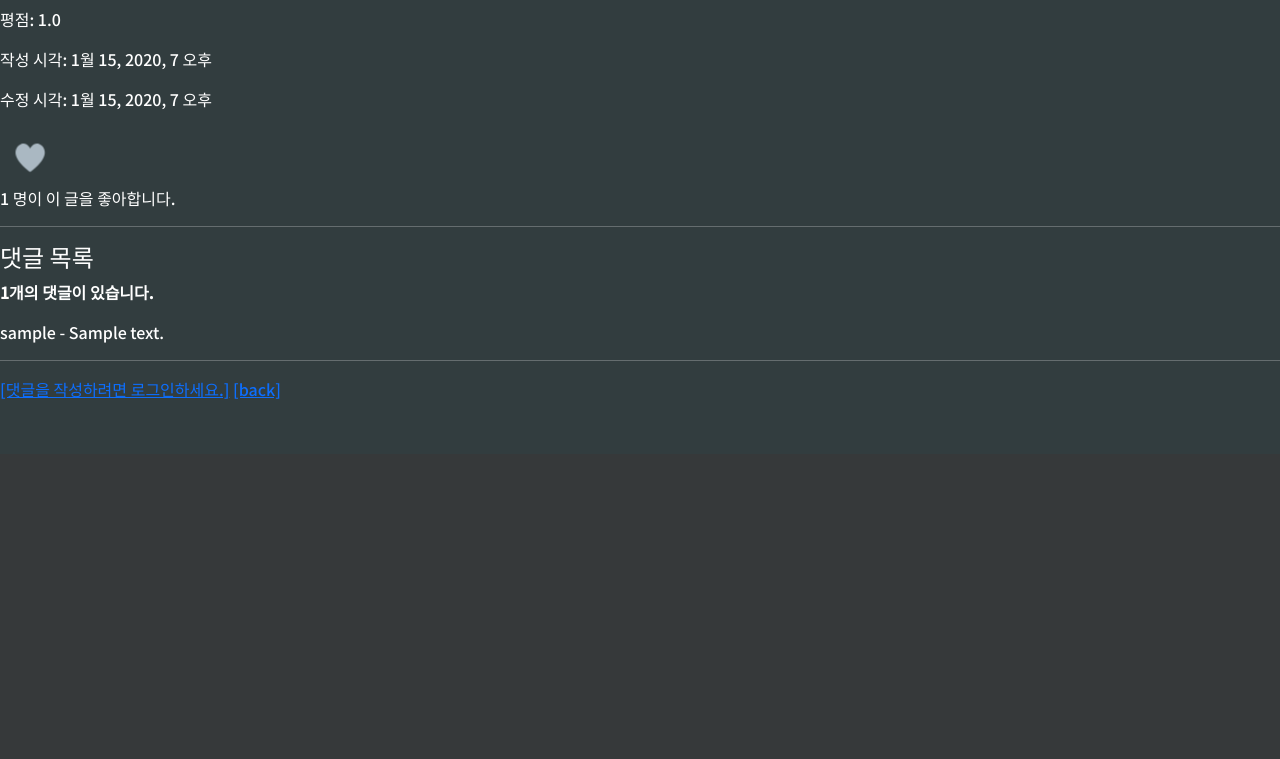
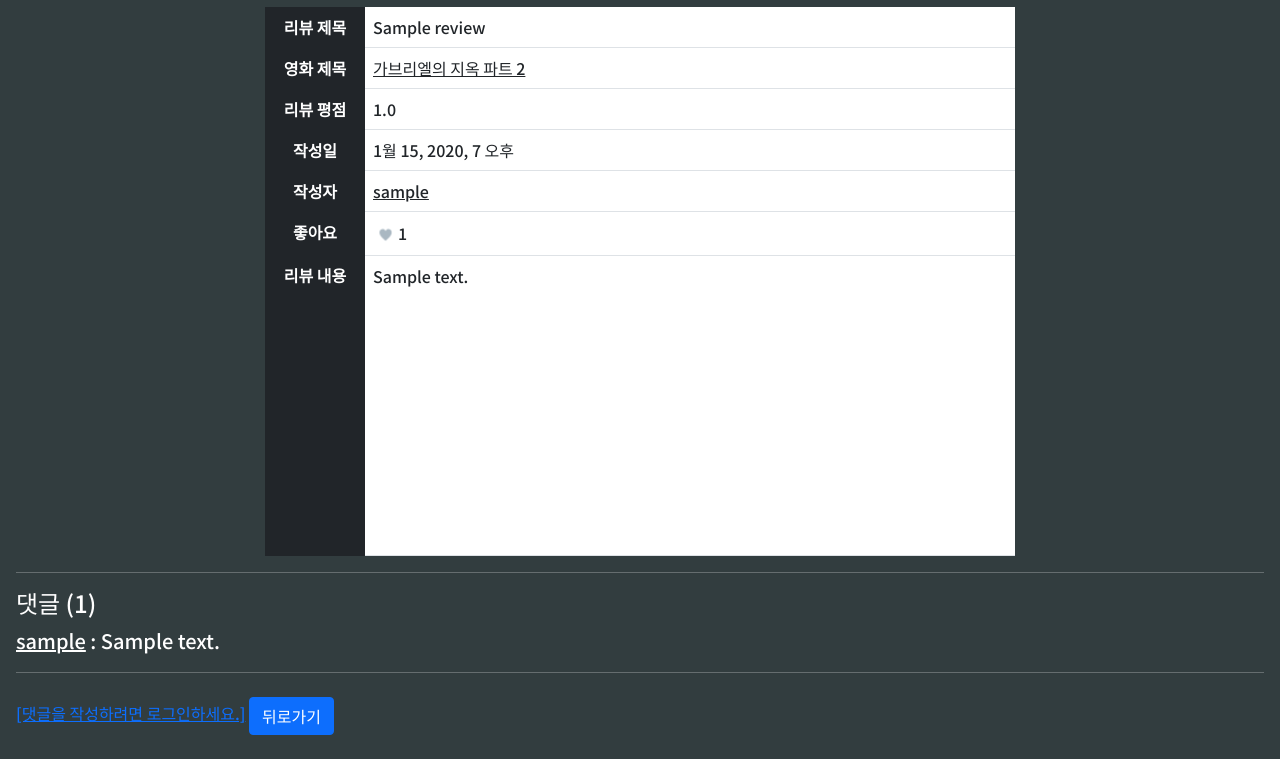
Before and after one commit to gaal94/Guns-Movies, a Django app: page /community/1/ in a window 1280 px wide. Shown: the part 346-1105 px from the top of the page. Before the commit the page ends 745 px from the top, so only its background shows below. Run offline with Django 3.2, Linux system fonts and the light colour scheme; data comes from the database, SQL or seed files in the repository; tables that the repository leaves empty hold one stand-in row (values such as "Sample post"); some libraries are stand-ins or nearby versions.

Commit message:
review detail completed

```diff
--- a/community/forms.py
+++ b/community/forms.py
@@ -1,3 +1,4 @@
+from tkinter import Widget
 from django import forms
 from .models import Review, Comment
 
@@ -15,11 +16,19 @@
 
     class Meta:
         model = Review
-        fields = ['title', 'rank', 'content']
+        fields = ['title', 'rank', 'content',]
 
 
 class CommentForm(forms.ModelForm):
 
     class Meta:
         model = Comment
-        exclude = ['review', 'user']
+        exclude = ['review', 'user',]
+        widgets = {
+            'content': forms.TextInput(
+                attrs={
+                    'style': 'width: 500px; height: 40px;',
+                    'placeholder': '내용을 작성해주세요.',
+                }
+            )
+        }
--- a/community/templates/community/detail.html
+++ b/community/templates/community/detail.html
@@ -5,7 +5,7 @@
     svg {
       cursor: pointer;
       overflow: visible;
-      width: 60px;
+      width: 25px;
     }
     svg #heart {
       transform-origin: center;
@@ -220,16 +220,43 @@
 {% endblock style %}
 
 {% block content %}
-  <h2 class="text-center">DETAIL</h2>
-  <h3>{{ review.pk }} 번째 글</h3>
-  <hr>
-  <p>제목: {{ review.title }}</p>
-  <p>작성자: <a href="{% url 'accounts:profile' review.user.username %}">{{ review.user.username }}</a></p>
-  <p>영화 제목: {{ review.movie_title }}</p>
-  <p>내용: {{ review.content }}</p>
-  <p>평점: {{ review.rank }}</p>
-  <p>작성 시각: {{ review.created_at }}</p>
-  <p>수정 시각: {{ review.updated_at }}</p>
+  <div class="m-3">
+    <div>
+      <table class="table bg-white mx-auto mb-0" style="height: 0px; width: 750px;">
+        <thead style="background-color: #323D3F;">
+          <tr>
+            <th scope="col" style="border: 0; width: 100px;"></th>
+            <th scope="col" style="border: 0;"></th>
+          </tr>
+        </thead>
+        <tbody>
+          <tr>
+            <th scope="row" colspan="2" class="text-center" style="background-color: #323D3F; border: 0;"><img src="{{ review.movie_title.poster_path }}" alt="{{ review.movie_title.title }}" style="width: 300px;"></th>
+          </tr>
+          <tr>
+            <th scope="row" class="text-center bg-dark text-white" style="border: 0;">리뷰 제목</th>
+            <td>{{ review.title }}</td>
+          </tr>
+          <tr>
+            <th scope="row" class="text-center bg-dark text-white" style="border: 0;">영화 제목</th>
+            <td><a href="{% url 'movies:detail' review.movie_title.pk %}" class="text-dark">{{ review.movie_title }}</a></td>
+          </tr>
+          <tr>
+            <th scope="row" class="text-center bg-dark text-white" style="border: 0;">리뷰 평점</th>
+            <td>{{ review.rank }}</td>
+          </tr>
+          <tr>
+            <th scope="row" class="text-center bg-dark text-white" style="border: 0;">작성일</th>
+            <td>{{ review.created_at }}</td>
+          </tr>
+          <tr>
+            <th scope="row" class="text-center bg-dark text-white" style="border: 0;">작성자</th>
+            <td><a href="{% url 'accounts:profile' review.user.username %}" class="text-dark">{{ review.user.username }}</a></td>
+          </tr>
+          <tr>
+            <th scope="row" class="text-center bg-dark text-white" style="border: 0;">좋아요</th>
+            <td>
+              <div class="d-flex align-items-center">
                 <div id="main-content">
                   <div>
                     <input type="checkbox" id="checkbox-{{ review.pk }}" class="checkbox" data-review-id="{{ review.pk }}"
@@ -282,43 +309,60 @@
                     </label>
                   </div>
                 </div>
-  <p><span id="like-count-{{ review.pk }}">{{ review.like_users.all|length }}</span> 명이 이 글을 좋아합니다.</p>
+                <span id="like-count-{{ review.pk }}">{{ review.like_users.all|length }}</span>
+              </div>
+            </td>
+          </tr>
+          <tr>
+            <th scope="row" class="text-center bg-dark text-white" style="border: 0;">리뷰 내용</th>
+            <td style="height: 300px; display: block; overflow: auto;">{{ review.content }}</td>
+          </tr>
           {% if review.user == request.user %}
-    <a href="{% url 'community:update' review.pk %}">UPDATE</a>
-    <form action="" method="POST">
+            <tr>
+              <th scope="row" class="text-center bg-dark" style="border: 0;"></th>
+              <td style="border: 0;">
+                <div class="d-flex justify-content-end">
+                  <a href="{% url 'community:update' review.pk %}"><button class="btn btn-success">리뷰 수정</button></a>
+                  <form action="" method="POST" class="mx-3">
                     {% csrf_token %}
-      <button>DELETE</button>
+                    <button class="btn btn-success">리뷰 삭제</button>
                   </form>
+                </div>
+              </tdle=>
+            </tr>
           {% endif %}
+        </tbody>
+      </table>
+    </div>
+
     <hr>
-  <h4>댓글 목록</h4>
-  {% if comments|length %}
-    <p><b>{{ comments|length }}개의 댓글이 있습니다.</b></p>
-  {% endif %}
+    <h4>댓글 ({{ comments|length }})</h4>
     {% for comment in comments %}
-    <div>
-      {{ comment.user }} - {{ comment.content }}
+      <div class="d-flex my-1">
+        <span style="font-size: 20px;"><a href="{% url 'accounts:profile' comment.user.username %}" class="text-white">{{ comment.user }}</a> : {{ comment.content }}</span>
         {% if comment.user == request.user %}
-        <form action="{% url 'community:delete_comment' review.pk comment.pk %}" method="POST">
+          <form action="{% url 'community:delete_comment' review.pk comment.pk %}" method="POST" class="mx-2">
             {% csrf_token %}
-          <button>DELETE</button>
+            <button class="btn btn-light" style="font-size: 12px;">삭제</button>
           </form>
         {% endif %}
       </div>
     {% empty %}
-    <p><b>댓글이 없어요..</b></p>
+      <p>첫 댓글을 작성해주세요!</p>
     {% endfor %}
     <hr>
     {% if request.user.is_authenticated %}
       <form action="{% url 'community:create_comment' review.pk %}" method="POST">
         {% csrf_token %}
-      {{ comment_form }}
-      <input type="submit">
+        <span>댓글 : </span>
+        {{ comment_form.content }}
+        <input type="submit" value="등록" class="btn btn-light" style="font-size: 15px;">
       </form>
     {% else %}
       <a href="{% url 'accounts:login' %}">[댓글을 작성하려면 로그인하세요.]</a>
     {% endif %}
-  <a href="{% url 'community:index' %}">[back]</a>
+    <a href="{% url 'community:index' %}"><button class="btn btn-primary my-2">뒤로가기</button></a>
+  </div>
 {% endblock  %}
 
 {% block script %}
--- a/community/templates/community/index.html
+++ b/community/templates/community/index.html
@@ -289,7 +289,7 @@
             <tr>
               <th scope="col" class="text-white text-center" style="width: 75px;">#</th>
               <th scope="col" class="text-white" style="width: 175px;">영화 제목</th>
-              <th scope="col" class="text-white">리뷰 제목</th>
+              <th scope="col" class="text-white" style="width: 200px;">리뷰 제목</th>
               <th scope="col" class="text-white text-center" style="width: 125px;">리뷰 평점</th>
               <th scope="col" class="text-white" style="width: 225px;">작성일</th>
               <th scope="col" class="text-white" style="width: 125px;">작성자</th>
@@ -301,7 +301,7 @@
               <tr>
                 <th scope="row" class="text-center">{{ review.pk }}</th>
                 <th><a href="{% url 'movies:detail' review.movie_title.pk %}" class="text-dark">{{ review.movie_title }}</a></th>
-                <th><a href="{% url 'community:detail' review.pk %}" class="text-dark">{{ review.title }}</a></th>
+                <th><a href="{% url 'community:detail' review.pk %}" class="text-dark">{{ review.title }}</a> ({{ review.comment_set.all|length }})</th>
                 <th class="text-center">{{ review.rank }}</th>
                 <th>{{ review.created_at }}</th>
                 <th><a href="{% url 'accounts:profile' review.user.username %}" class="text-dark">{{ review.user.username }}</a></th>
@@ -371,7 +371,7 @@
           <thead class="bg-dark">
             <tr>
               <th scope="col" class="text-white text-center" style="width: 75px;">#</th>
-              <th scope="col" class="text-white">댓글 내용</th>
+              <th scope="col" class="text-white" style="width: 300px;">댓글 내용</th>
               <th scope="col" class="text-white text-center" style="width: 225px;">작성일</th>
               <th scope="col" class="text-white" style="width: 125px;">작성자</th>
             </tr>
--- a/community/views.py
+++ b/community/views.py
@@ -119,6 +119,7 @@
         form = ReviewForm()
     context = {
         'form': form,
+        'movie_pk': movie_pk,
     }
     return render(request, 'community/create.html', context)
 
--- a/templates/base.html
+++ b/templates/base.html
@@ -19,7 +19,7 @@
   {% block style %}
   {% endblock style %}
 </head>
-<body class="text-white" style='background-color: #323D3F;  font-family: "Noto Sans KR", sans-serif;'>
+<body class="text-white" style="background-color: #323D3F; font-family: 'Noto Sans KR', sans-serif;">
   <div>
     <nav class="sticky-top d-flex justify-content-between align-items-center" style="background-color: #141819; height: 80px;">
       <div class="mx-3" style="width: 400px;">
```
Also changed, not shown: community/templates/community/create.html (+6 -4 lines), community/templates/community/update.html (+6 -4 lines). Lines whose indentation alone changed are shown as unchanged.
